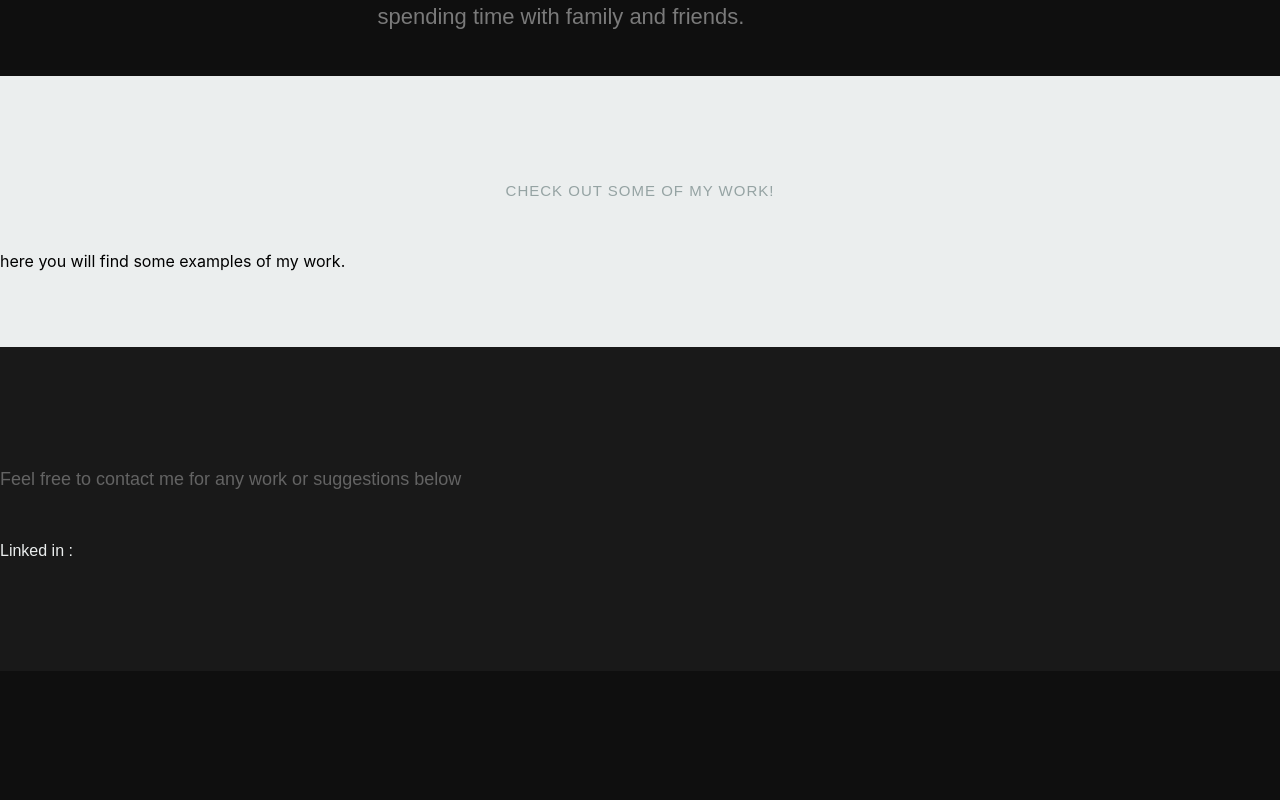
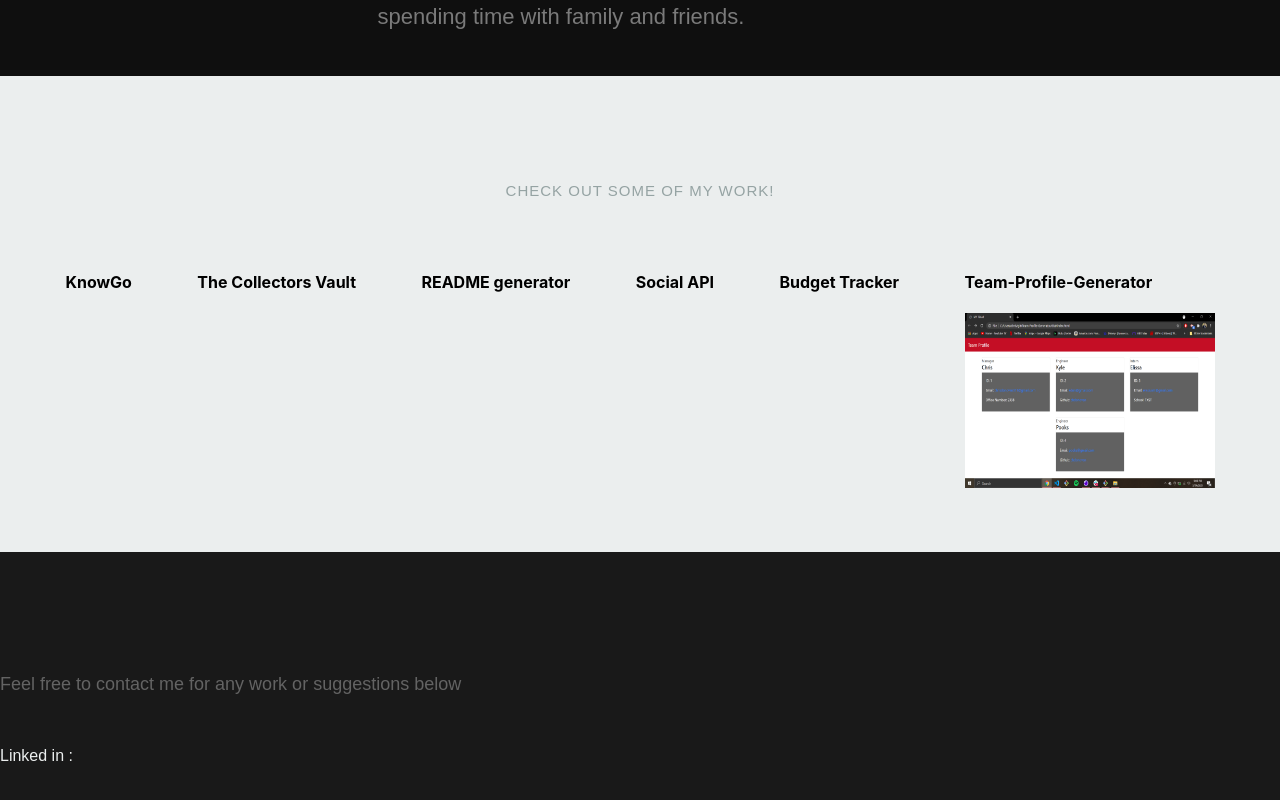
Before and after one commit to chdonovan/react-port, a React (Create React App) app in the folder chris-portfolio/: page / in a window 1280 px wide. Shown: the part 1297-2097 px from the top of the page. Before the commit the page ends 1968 px from the top, so only its background shows below. Built offline with nearby package versions, Linux system fonts and the light colour scheme.

Commit message:
portfolio styles started

```diff
--- a/chris-portfolio/public/css/layout.css
+++ b/chris-portfolio/public/css/layout.css
@@ -187,6 +187,15 @@ Portfolio STYLES
     margin-bottom: 48px;
     color: #95A3A3;
  }
+ #portfolio .works-cards{
+   display: flex;
+   justify-content: space-evenly;
+ }
+
+ #portfolio .workspic{
+    height: 175px;
+    width: 250px;
+ }
 
 
 
--- a/chris-portfolio/src/components/Portfolio.js
+++ b/chris-portfolio/src/components/Portfolio.js
@@ -6,8 +6,29 @@ export default class Porfolio extends Component {
             <div className="row">
 
                 <h1>Check Out Some of My Work!</h1>
-                <p>here you will find some examples of my work. </p>
 
+
+                </div>
+                <div className="works-cards">
+                    <div className="card">
+                        <h4>KnowGo</h4>
+                    </div>
+                    <div className="card">
+                        <h4>The Collectors Vault</h4>
+                    </div>
+                    <div className="card">
+                        <h4>README generator</h4>
+                    </div>
+                    <div className="card">
+                        <h4>Social API</h4>
+                    </div>
+                    <div className="card">
+                        <h4>Budget Tracker</h4>
+                    </div>
+                    <div className="card">
+                        <h4>Team-Profile-Generator</h4>
+                        <img className="workspic" src="images/team-Screenshot.png"></img>
+                    </div>
                 </div>
 
 
```
Also changed, not shown: chris-portfolio/public/images/team-Screenshot.png (added).
